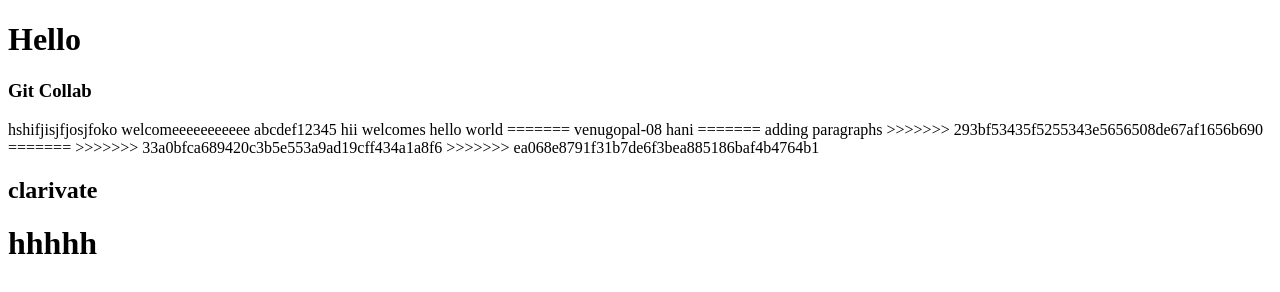
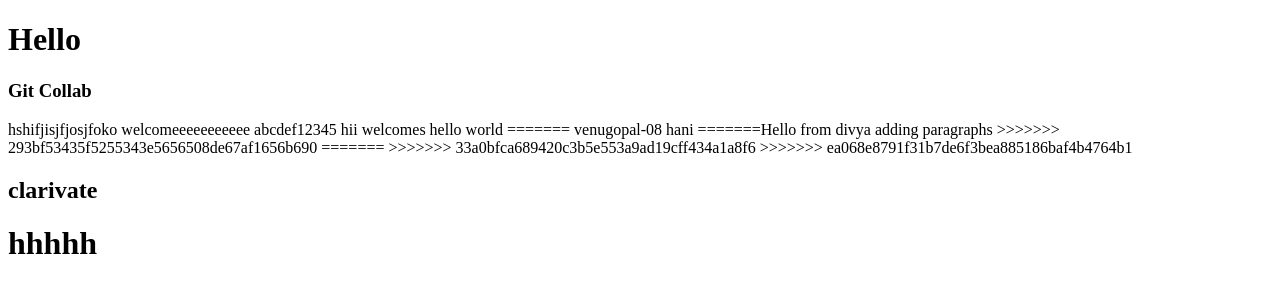
Before and after one commit to yodhan-gowda/mar5_git, a plain HTML site: page index.html in a window 1280 px wide. Drawn offline with Linux system fonts and the light colour scheme.

Commit message:
modified

```diff
--- a/index.html
+++ b/index.html
@@ -19,12 +19,13 @@
         venugopal-08
 
         hani
-=======
+=======Hello from divya
         adding paragraphs
 >>>>>>> 293bf53435f5255343e5656508de67af1656b690
 =======
 >>>>>>> 33a0bfca689420c3b5e553a9ad19cff434a1a8f6
 >>>>>>> ea068e8791f31b7de6f3bea885186baf4b4764b1
+
     </P>
     <h2>clarivate</h2>
     <h1>hhhhh</h1>
```
